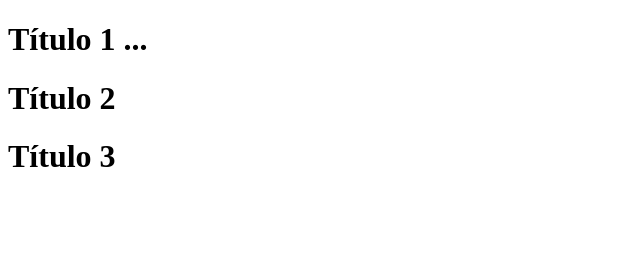
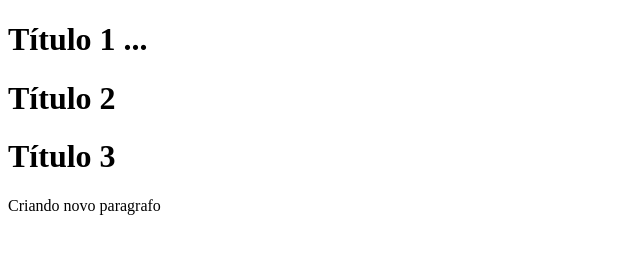
Before and after one commit to leandromedella/trainning, a plain HTML site: page index.html in a window 1280 px wide. Shown: the whole page, without its empty margins (0-640 px from the left). Drawn offline with Linux system fonts and the light colour scheme.

Commit message:
criando paragafo

```diff
--- a/index.html
+++ b/index.html
@@ -10,6 +10,7 @@
   <h1>Título 1 ...</h1>
   <h1>Título 2</h1>
   <h1>Título 3</h1>
+  <p> Criando novo paragrafo</p>
 
 </body>
 </html>
```
